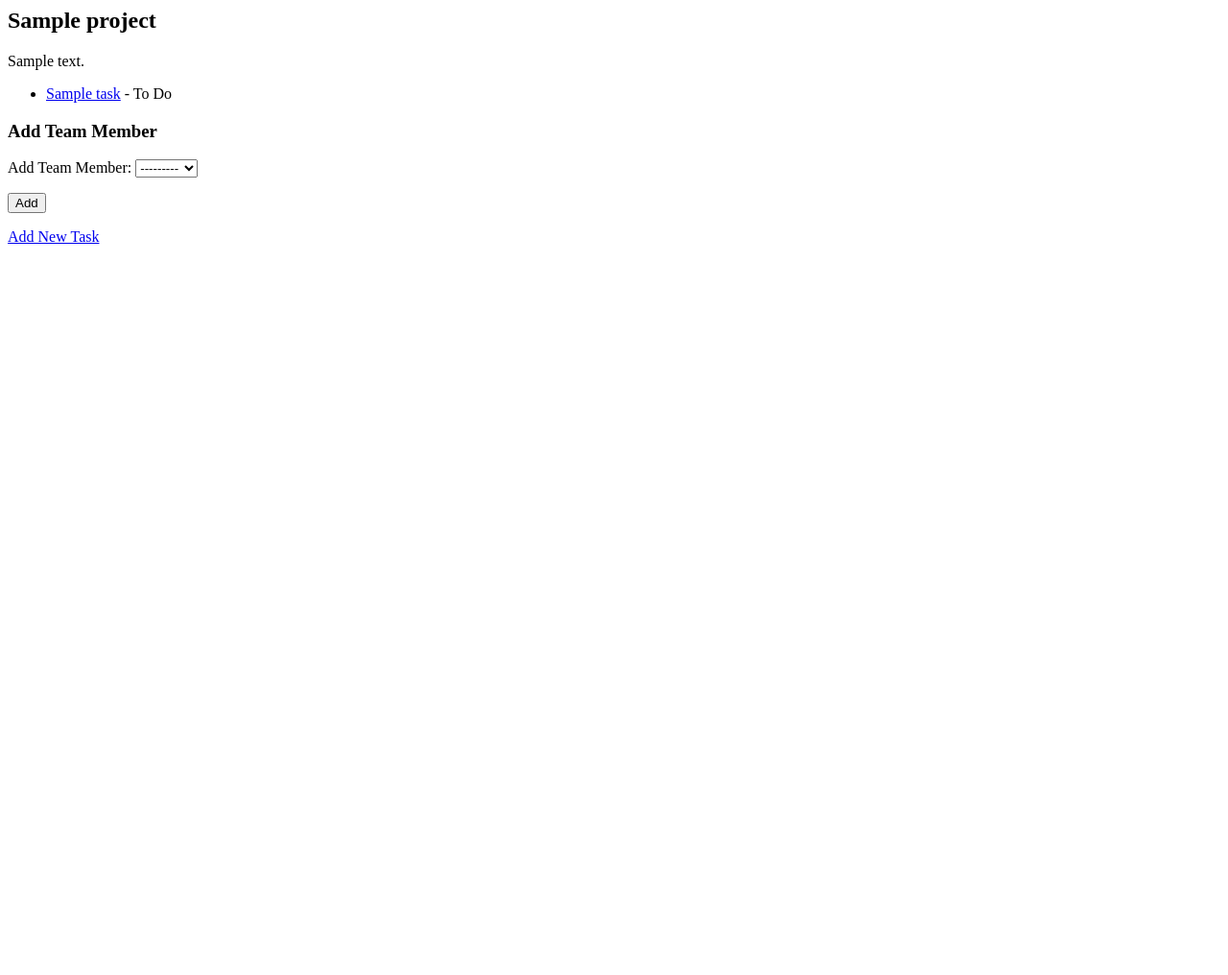
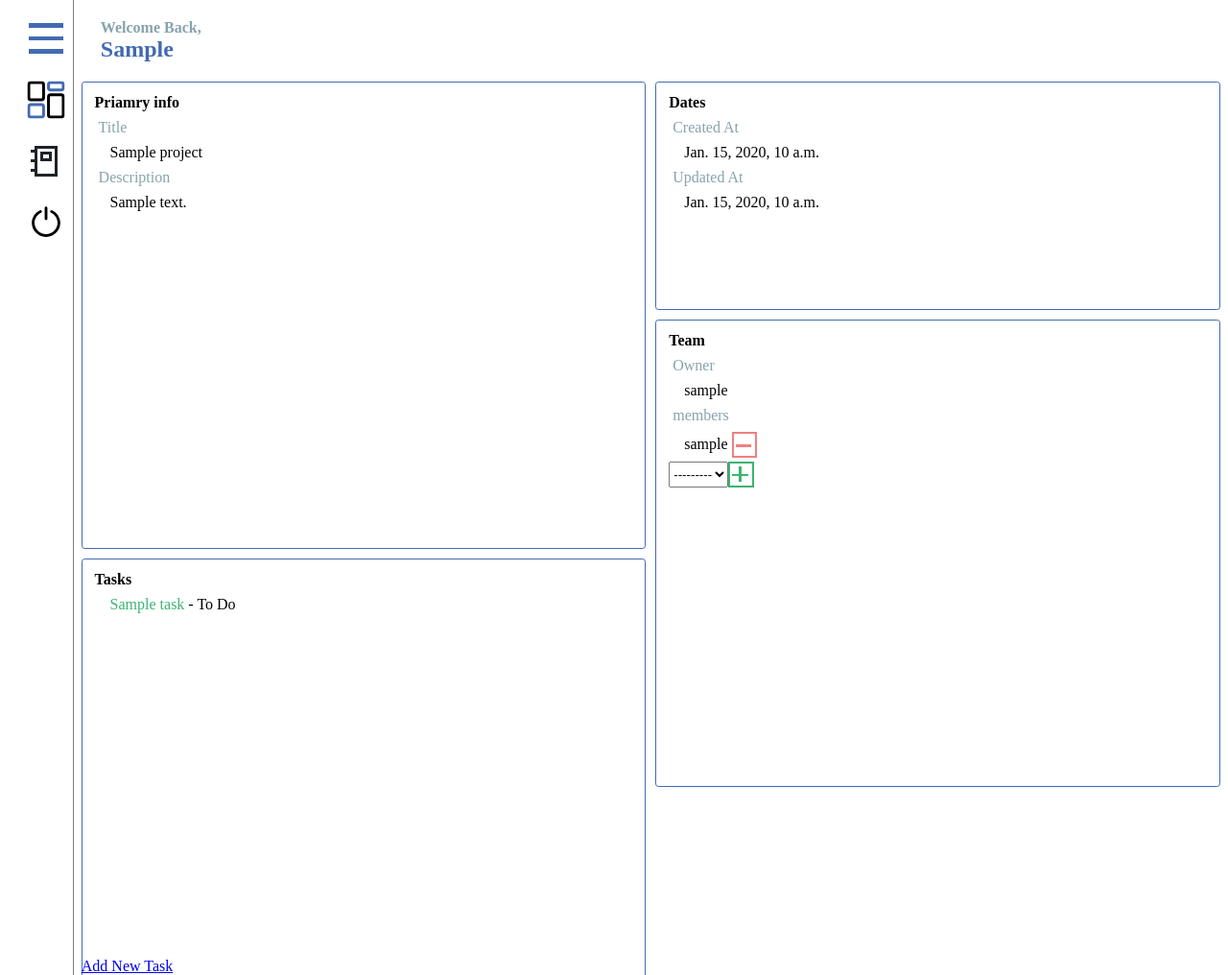
Before and after one commit to ola191/TrackMe, a Django app: page /dashboard/projects/1/project_detail/ in a window 1280 px wide. Shown: the whole page at 96% size. Run offline with Django 4.2, Linux system fonts and the light colour scheme; a user stored in the database is signed in; tables that the repository leaves empty hold one stand-in row (values such as "Sample post").

Commit message:
changed models, styling projects detail template, added posibility to adding and removing members from team project and probably other features

```diff
--- a/projects/forms.py
+++ b/projects/forms.py
@@ -1,10 +1,17 @@
 from django import forms
 from .models import Project
 from users.models import CustomUser
+
 class ProjectForm(forms.ModelForm):
     class Meta:
         model = Project
         fields = ['name', 'description']
 
 class AddTeamMemberForm(forms.Form):
-    member = forms.ModelChoiceField(queryset=CustomUser.objects.all(), label='Add Team Member')
+    member = forms.ModelChoiceField(queryset=CustomUser.objects.none(), label='')
+
+    def __init__(self, *args, **kwargs):
+        project = kwargs.pop('project', None)
+        super().__init__(*args, **kwargs)
+        if project:
+            self.fields['member'].queryset = CustomUser.objects.exclude(id=project.owner_id)
--- a/projects/models.py
+++ b/projects/models.py
@@ -7,6 +7,7 @@ class Project(models.Model):
     owner = models.ForeignKey(settings.AUTH_USER_MODEL, on_delete=models.CASCADE, related_name='owned_projects')
     team = models.ManyToManyField(settings.AUTH_USER_MODEL, related_name='projects', blank=True)
     created_at = models.DateTimeField(auto_now_add=True)
+    updated_at = models.DateTimeField(auto_now=True)
 
     def __str__(self):
         return self.name
--- a/projects/views.py
+++ b/projects/views.py
@@ -1,6 +1,8 @@
 from django.shortcuts import render, redirect, get_object_or_404
 from django.contrib.auth.decorators import login_required
 from django.db.models import Q
+
+from users.models import CustomUser
 from .models import Project
 from .forms import ProjectForm, AddTeamMemberForm
 from tasks.models import Task
@@ -30,15 +32,20 @@ def project_detail_view(request, project_pk):
     tasks = Task.objects.filter(project=project)
 
     if request.method == 'POST':
-        form = AddTeamMemberForm(request.POST)
-        if form.is_valid():
-            member = form.cleaned_data['member']
-            project.team.add(member)
-            project.save()
-            return redirect('dashboard')
-        else:
-            print(form.errors)
+        if 'add_member' in request.POST:
+            form = AddTeamMemberForm(request.POST, project=project)
+            if form.is_valid():
+                member = form.cleaned_data['member']
+                if member not in project.team.all():
+                    project.team.add(member)
+                    return redirect('project_detail', project_pk=project.pk)
+        elif 'remove_member' in request.POST:
+            member_id = request.POST.get('member_id')
+            member = CustomUser.objects.filter(id=member_id).first()
+            if member in project.team.all():
+                project.team.remove(member)
+            return redirect('project_detail', project_pk=project.pk)
     else:
-        form = AddTeamMemberForm()
+        form = AddTeamMemberForm(project=project)
 
     return render(request, 'projects/project_detail.html', {'project': project, 'tasks': tasks, 'form': form})
--- a/static/src/main.css
+++ b/static/src/main.css
@@ -176,6 +176,116 @@ main {
     width: 100%;
 }
 
+.project_detail_template {
+    display: flex;
+    flex-direction: column;
+    padding: 0 .5em;
+    width: 100%;
+    height: auto;
+}
+
+.tiles_container {
+    display: grid;
+    grid-template-columns: repeat(4, 1fr);
+    grid-auto-rows: 12.5%;
+    /*grid-auto-flow: revert;*/
+    gap: 10px;
+    width: 100%;
+    height: 100%;
+}
+
+.remove_button {
+    height: 2em;
+    width: 2em;
+    background-color: transparent;
+    border: .2em solid lightcoral;
+    position: relative;
+}
+
+.remove_button::before {
+    position: absolute;
+    top: 0.8em;
+    left: .15em;
+    content: "";
+    width: 1.25em;
+    height: .2em;
+    background-color: lightcoral;
+}
+
+.add_button {
+    height: 2em;
+    width: 2em;
+    background-color: transparent;
+    border: .2em solid mediumseagreen;
+    position: relative;
+}
+
+.add_button::before {
+    position: absolute;
+    top: 0.8em;
+    left: .15em;
+    content: "";
+    width: 1.25em;
+    height: .2em;
+    background-color: mediumseagreen;
+}
+
+.add_button::after {
+    position: absolute;
+    top: .2em;
+    left: .65em;
+    content: "";
+    width: .2em;
+    height: 1.25em;
+    background-color: mediumseagreen;
+}
+
+.tile_container {
+    display: flex;
+    flex-direction: column;
+    padding: .5em .8em;
+    border: .1em solid #426ab2;
+    border-radius: .2em;
+}
+
+.tile_container:nth-child(1) {
+    grid-column: span 2;
+    grid-row: span 4;
+}
+
+.tile_container:nth-child(2) {
+    grid-column: span 2;
+    grid-row: span 2;
+}
+.tile_container:nth-child(3) {
+    grid-column: span 2;
+    grid-row: span 4;
+}
+
+.tile_container:nth-child(4) {
+    grid-column: span 2;
+    grid-row: span 4;
+}
+
+.tile_container_title {
+    padding: .25em 0;
+    font-weight: bold;
+}
+
+.tile_container_field {
+    padding: .25em 1em;
+}
+
+.tile_container_field a {
+    text-decoration: none;
+    color: mediumseagreen;
+}
+
+.tile_container_divider {
+    padding: .25em .25em;
+    color: #86a3ad;
+}
+
 .divider_section {
     padding: .25em 1.25em;
     color: #86a3ad;
@@ -183,13 +293,15 @@ main {
 
 .skelet_tasks_list {
     padding: 1.25em;
-    display: flex; flex-direction: column;
+    display: flex;
+    flex-direction: column;
     width: 100%;
 }
 
 .skelet_tasks {
-    display: flex; flex-direction: row;
-    width: 100% ;
+    display: flex;
+    flex-direction: row;
+    width: 100%;
 }
 
 .skelet_tasks > li {
--- a/templates/projects/project_detail.html
+++ b/templates/projects/project_detail.html
@@ -1,19 +1,83 @@
-<h2>{{ project.name }}</h2>
-<p>{{ project.description }}</p>
+{% extends 'base.html' %}
 
-<ul>
-    {% for task in tasks %}
-        <li><a href="{% url 'task_detail' project.pk task.pk %}">{{ task.title }}</a> - {{ task.status }}</li>
-    {% empty %}
-        <li>No tasks found.</li>
-    {% endfor %}
-</ul>
+{% block title %}Project details{% endblock %}
 
-<h3>Add Team Member</h3>
-<form method="post">
-    {% csrf_token %}
-    {{ form.as_p }}
-    <button type="submit">Add</button>
-</form>
+{% block content %}
+    <div class="project_detail_template">
+        <div class="welcome_container">
+            <p>Welcome Back,</p>
+            <span>{{ user.username }}</span>
+        </div>
+        <div class="tiles_container">
+            <div class="tile_container">
+                <div class="tile_container_title">
+                    Priamry info
+                </div>
+                <div class="tile_container_divider">Title</div>
+                <div class="tile_container_field">
+                    {{ project.name }}
+                </div>
+                <div class="tile_container_divider">Description</div>
+                <div class="tile_container_field">
+                    {{ project.description }}
+                </div>
+            </div>
+            <div class="tile_container">
+                <div class="tile_container_title">
+                    Dates
+                </div>
+                <div class="tile_container_divider">Created At</div>
+                <div class="tile_container_field">
+                    {{ project.created_at }}
+                </div>
+                <div class="tile_container_divider">Updated At</div>
+                <div class="tile_container_field">
+                    {{ project.updated_at }}
+                </div>
+            </div>
+            <div class="tile_container">
+                <div class="tile_container_title">
+                    Team
+                </div>
+                <div class="tile_container_divider">Owner</div>
+                <div class="tile_container_field">
+                    {{ project.owner }}
+                </div>
+                <div class="tile_container_divider">members</div>
+                {% for member in project.team.all %}
+                    <div class="tile_container_field">
+                        {{ member.username }}
+                        <form method="post" style="display: inline-flex">
+                            {% csrf_token %}
+                            <input type="hidden" name="member_id" value="{{ member.id }}">
+                            <button type="submit" name="remove_member" class="remove_button">-</button>
+                        </form>
+                    </div>
 
-<a href="{% url 'task_create' project.pk %}">Add New Task</a>
+                {% endfor %}
+                <div class="add-member-form">
+                    <form method="post" style="display: inline-flex;">
+                        {% csrf_token %}
+                        {{ form.member }}
+                    <button type="submit" class="add_button" name="add_member"></button>
+                    </form>
+                </div>
+            </div>
+            <div class="tile_container">
+                <div class="tile_container_title">
+                    Tasks
+                </div>
+                {% for task in tasks %}
+                    <div class="tile_container_field">
+                        <a href="{% url 'task_detail' project.pk task.pk %}">{{ task.title }}</a> - {{ task.status }}
+                    </div>
+                {% empty %}
+                    <div class="tile_container_field">No tasks found.</div>
+                {% endfor %}
+            </div>
+        </div>
+
+
+        <a href="{% url 'task_create' project.pk %}">Add New Task</a>
+    </div>
+{% endblock %}
```
